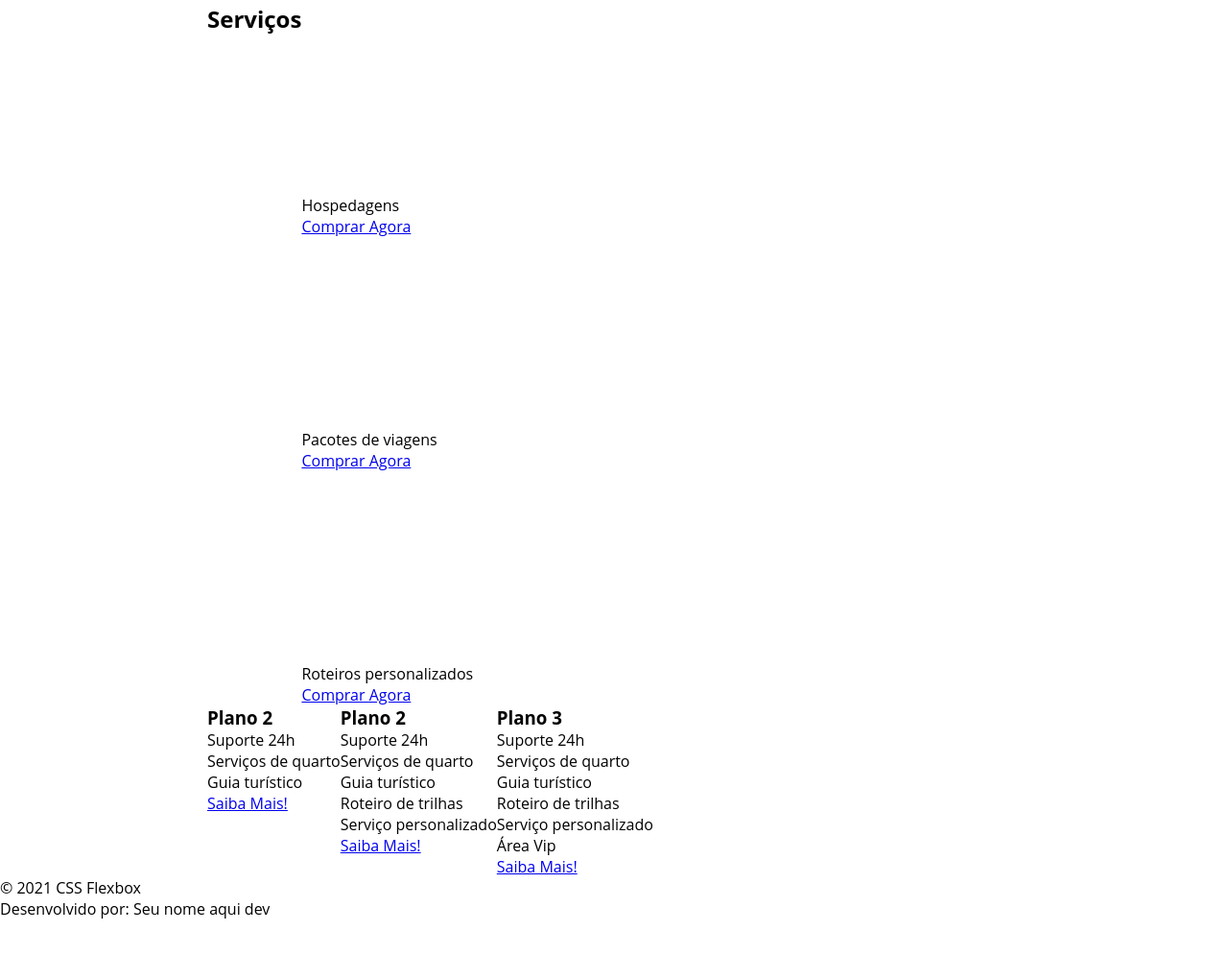
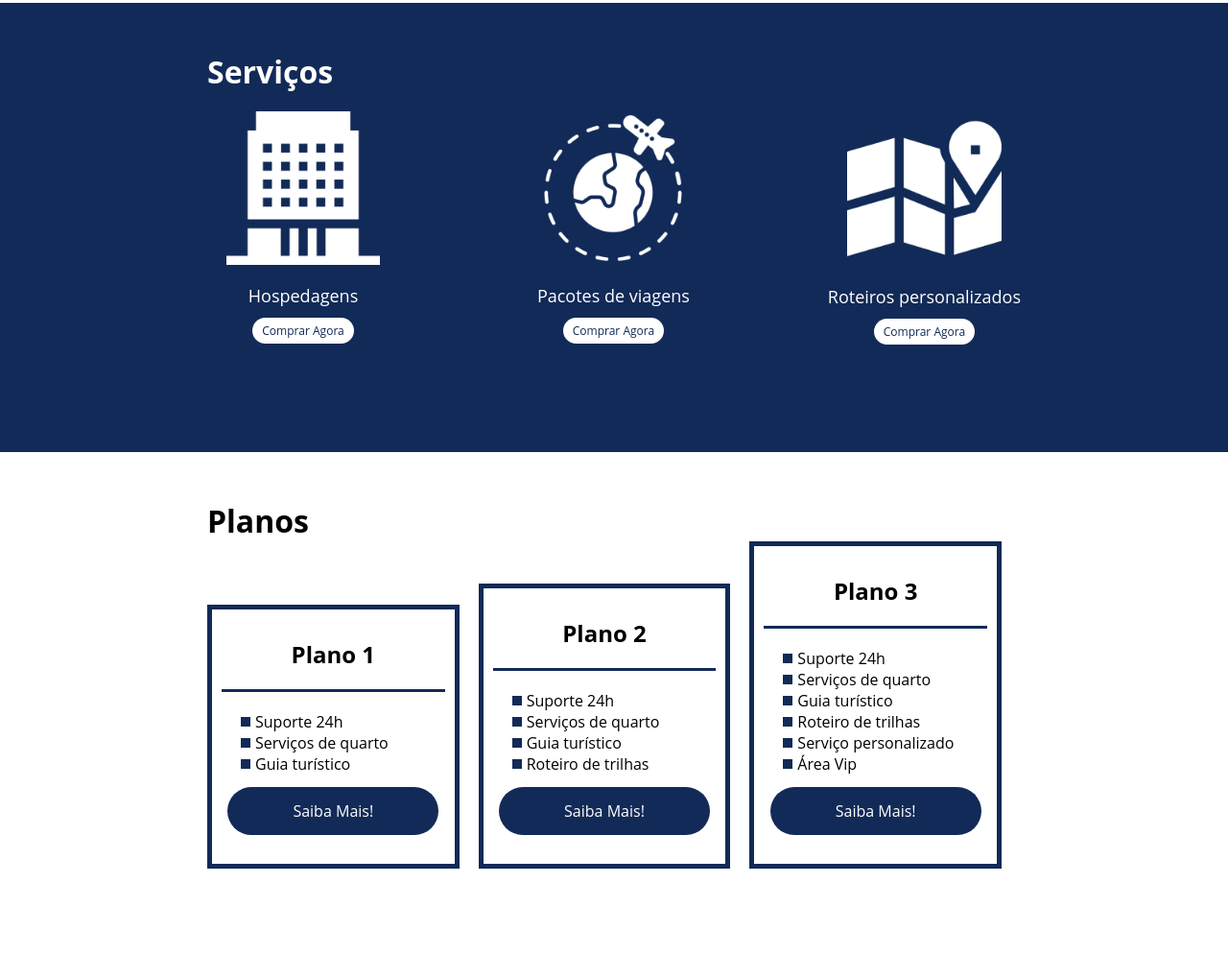
Before and after one commit to Feliper-Silva/flex-projeto, a plain HTML site: page index.html in a window 1280 px wide. Shown: the part 1697-2692 px from the top of the page at 96% size. Before the commit the page ends 2655 px from the top, so only its background shows below. Drawn offline with Linux system fonts and the light colour scheme.

Commit message:
conclusão da page

```diff
--- a/index.html
+++ b/index.html
@@ -8,7 +8,7 @@
   </head>
   <body>
     <header>
-      <div  class="flex-container menu">
+      <div class="flex-container menu">
         <div><h1>FlexTurismos</h1></div>
         <ul class="list-items">
           <li><a href="#quem-somos">Quem Somos</a></li>
@@ -22,7 +22,7 @@
       <div class="text-presentation">
         <h1>Flex <br />Turismos</h1>
         <p>O melhor serviço para você!</p>
-        <a href="">Saiba Mais!</a>
+        <a href="" class="btn">Saiba Mais!</a>
       </div>
 
       <div>
@@ -51,25 +51,28 @@
       </div>
     </div>
 
-    <div class="flex-container">
+    <div class="container-externo">
+      <div class="flex-container" id="servicos">
         <div>
           <h2>Serviços</h2>
         </div>
 
-      <div>
-        <div>
+        <div class="list-servicos">
+          <div class="item-servico">
             <div><img src="./images/icon-2.png" alt="hospedagens" /></div>
             <p>Hospedagens</p>
             <a href="#">Comprar Agora</a>
           </div>
 
+          <div class="item-servico">
             <div>
-          <div><img src="./images/icon-1.png" alt="pacote de viagens" /></div>
+              <img src="./images/icon-1.png" alt="pacote de viagens" />
+            </div>
             <p>Pacotes de viagens</p>
             <a href="#">Comprar Agora</a>
           </div>
 
-        <div>
+          <div class="item-servico">
             <div>
               <img src="./images/icon-3.png" alt="roteiros personalizados" />
             </div>
@@ -78,31 +81,33 @@
           </div>
         </div>
       </div>
+    </div>
 
-    <div class="flex-container">
-      <div>
-        <h3>Plano 2</h3>
+    <div class="flex-container" id="planos">
+      <h2>Planos</h2>
+      <div class="list-planos">
+        <div class="item-plano">
+          <h3>Plano 1</h3>
           <ul>
             <li>Suporte 24h</li>
             <li>Serviços de quarto</li>
             <li>Guia turístico</li>
           </ul>
-        <a href="#">Saiba Mais!</a>
+          <a href="#" class="btn">Saiba Mais!</a>
         </div>
 
-      <div>
+        <div class="item-plano">
           <h3>Plano 2</h3>
           <ul>
             <li>Suporte 24h</li>
             <li>Serviços de quarto</li>
             <li>Guia turístico</li>
             <li>Roteiro de trilhas</li>
-          <li>Serviço personalizado</li>
           </ul>
-        <a href="#">Saiba Mais!</a>
+          <a href="#" class="btn">Saiba Mais!</a>
         </div>
 
-      <div>
+        <div class="item-plano">
           <h3>Plano 3</h3>
           <ul>
             <li>Suporte 24h</li>
@@ -112,13 +117,16 @@
             <li>Serviço personalizado</li>
             <li>Área Vip</li>
           </ul>
-        <a href="#">Saiba Mais!</a>
+          <a href="#" class="btn">Saiba Mais!</a>
+        </div>
       </div>
     </div>
 
     <footer>
+      <div class="flex-container footer">
         <p>&copy; 2021 CSS Flexbox</p>
-      <p>Desenvolvido por: Seu nome aqui dev</p>
+        <p>Desenvolvido por Felipe Silva</p>
+      </div>
     </footer>
   </body>
 </html>
--- a/style.css
+++ b/style.css
@@ -1,7 +1,7 @@
-*{
-    margin:0;
+* {
+  margin: 0;
   padding: 0;
-    font-family: 'Open Sans', sans-serif;
+  font-family: "Open Sans", sans-serif;
 }
 
 ul {
@@ -22,27 +22,28 @@ div img {
   max-width: 53rem;
   margin: auto;
   width: 100%;
+  min-width: 320px;
+
 }
 
-header{
+header {
   background-color: #122a57;
   height: 6.25rem;
   display: flex;
   align-items: center;
-    color: #FFF;
+  color: #fff;
 }
 
-header .list-items{
+header .list-items {
   display: flex;
   max-width: 16.25rem;
   width: 100%;
   justify-content: space-between;
   align-items: center;
-
 }
 
-.list-items li a{
-    color: #FFF;
+.list-items li a {
+  color: #fff;
 }
 
 header .menu {
@@ -56,18 +57,18 @@ header .menu {
 }
 
 .presentation .text-presentation {
-    min-height: 12,5rem;
+  min-height: 12.5rem;
 }
 
-.text-presentation h1{
+.text-presentation h1 {
   color: #122a57;
   font-size: 3rem;
   margin-bottom: 0.625rem;
 }
 
-.text-presentation a {
+.btn {
   background-color: #122a57;
-    color: #FFF;
+  color: #fff;
   text-align: center;
   border-radius: 1.875rem;
   width: 13.75rem;
@@ -91,7 +92,7 @@ header .menu {
   margin-bottom: 1.25rem;
 }
 
-#quem-somos h2::before{
+#quem-somos h2::before {
   content: "";
   height: 3.125rem;
   width: 0.3125rem;
@@ -104,3 +105,166 @@ header .menu {
   margin-bottom: 0.625rem;
   width: 90%;
 }
+
+#quem-somos img {
+  min-width: 26.25rem;
+}
+
+.container-externo {
+  background-color: #122a57;
+  width: 100%;
+}
+
+.services-card {
+  display: flex;
+}
+#servicos {
+  flex-direction: column;
+  padding-top: 50px;
+  padding-bottom: 100px;
+}
+#servicos h2 {
+  color: #fff;
+  font-size: 32px;
+  margin-bottom: 20px;
+}
+.list-servicos {
+  display: flex;
+  justify-content: space-between;
+}
+.list-servicos .item-servico {
+  text-align: center;
+}
+.item-servico a {
+  width: 220px;
+  background-color: #fff;
+  border-radius: 30px;
+  height: 50px;
+  text-align: center;
+  margin-top: 20px;
+  line-height: 50px;
+  padding: 5px 10px;
+  color: #122a57;
+  font-size: 12px;
+  text-decoration: none;
+}
+.item-servico p {
+  font-size: 18px;
+  color: #fff;
+  margin-top: 20px;
+}
+.item-servico img {
+  width: 80%;
+  margin: auto;
+}
+#planos {
+    flex-direction: column;
+    min-height: 100vh;
+    padding-top: 50px;
+}
+#planos h2 {
+    font-size: 32px;
+
+}
+
+.list-planos{
+    display: flex;
+    align-items: flex-end;
+    justify-content: space-between;
+}
+.item-plano{
+    flex:1;
+    border: 5px solid #122a57;
+    margin-right: 20px;
+    padding: 10px;
+    max-width: 240px;
+}
+.item-plano .btn{
+    margin: auto;
+    margin-bottom: 20px;
+}
+.item-plano h3 {
+    font-size: 24px;
+    display: flex;
+    flex-direction: column;
+    text-align: center;
+    margin-top: 20px;
+}
+.item-plano h3::after{
+    content: "";
+    background-color: #122a57;
+    width: 100%;
+    height: 3px;
+    margin-top: 20px;
+    margin-bottom: 10px;
+}
+.item-plano ul{
+    padding: 10px 20px;
+    display: flex;
+    flex-direction: column;
+    margin-bottom: 3px;
+
+}
+.item-plano ul li{
+    display: flex;
+    flex-wrap: nowrap;
+    align-items: center;
+}
+.item-plano ul li::before{
+    content: "";
+    width: 10px;
+    height: 10px;
+    background-color: #122a57;
+    margin-right: 5px;
+}
+
+footer {
+    background-color: #122a57;
+    height: 70px;
+    display: flex;
+    align-items: center;
+}
+
+footer .footer {
+    justify-content: space-between;
+    color: #fff;
+}
+
+/* Response */
+
+@media (max-width: 992px) {
+    .flex-container{
+        flex-direction: column;
+    }
+    .presentation {
+        flex-direction: column-reverse;
+    }
+    .presentation .text-presentation{
+        width: 100%;
+    }
+    #quem-somos{
+      flex-direction: column-reverse;
+    }
+    #quem-somos img {
+      min-width: 320px;
+      margin: auto;
+    }
+    .list-servicos{
+      flex-direction: column;
+    }
+    .list-servicos img {
+      width: 50%;
+      margin: auto;
+    }
+    .list-planos {
+      flex-direction: column;
+      align-items: flex-start;
+      margin-bottom: 20px;
+    }
+    .list-planos .item-plano{
+      max-width: 90%;
+      margin: auto;
+      width: 100%;
+      margin-bottom: 20px;
+    }
+}
```
Lines whose indentation alone changed are shown as unchanged.
